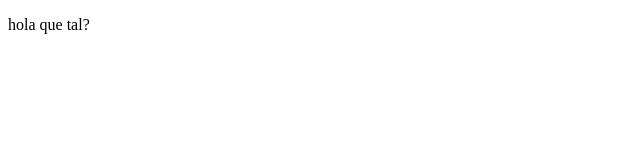
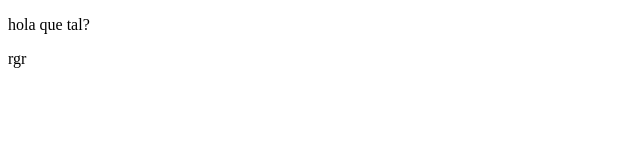
Before and after one commit to wolfpackc/prueba1, a plain HTML site: page index.html in a window 1280 px wide. Shown: the full height of the page, 0-640 px from the left. Drawn offline with Linux system fonts and the light colour scheme.

Commit message:
Update index.html
prueba desde la pag web

```diff
--- a/index.html
+++ b/index.html
@@ -7,5 +7,6 @@
 </head>
 <body>
     <p>hola que tal?</p>
+    rgr
 </body>
 </html>
```
